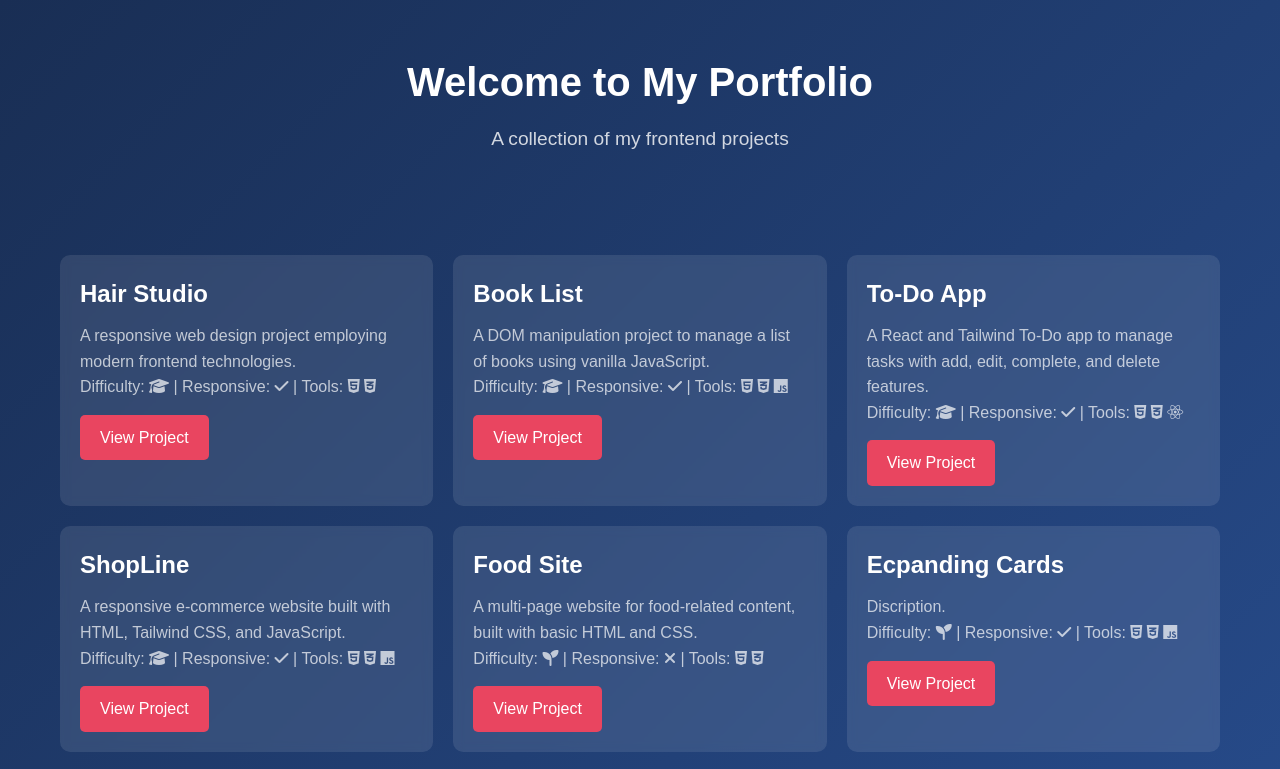
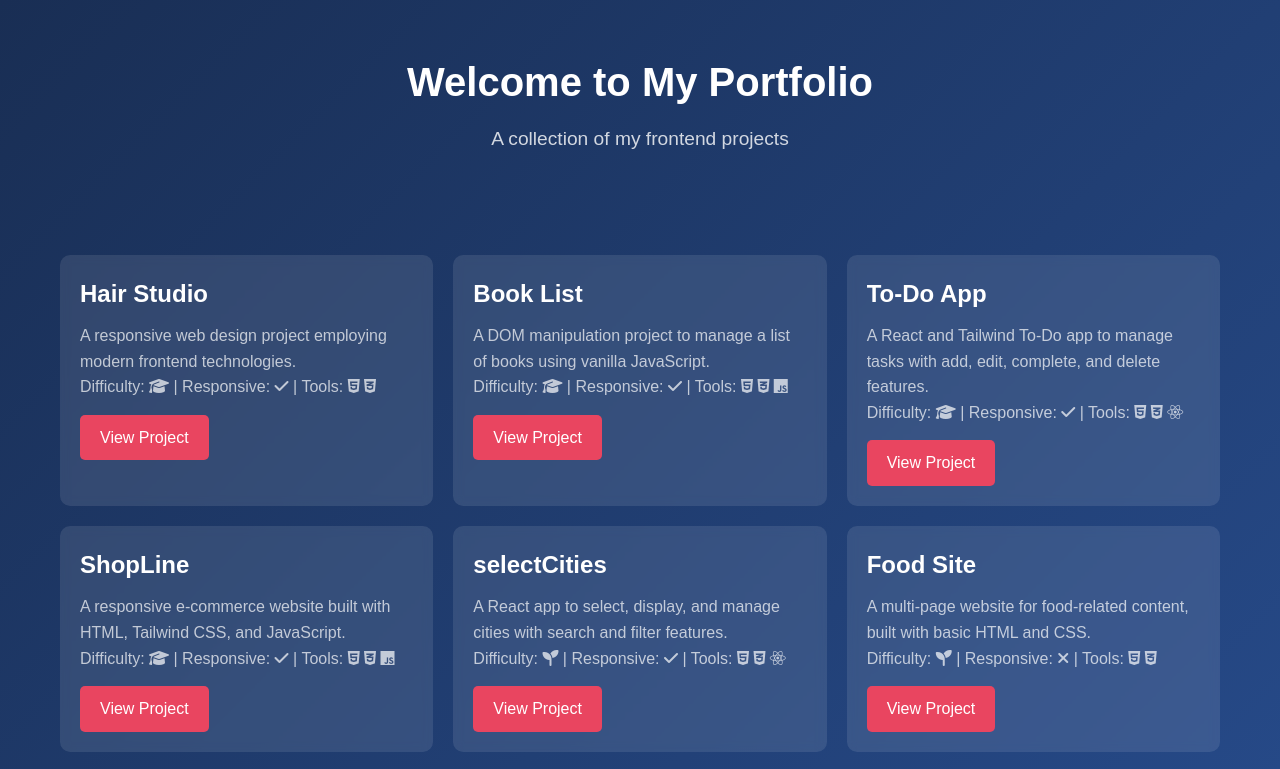
Before and after one commit to mahdyram/portfolio, a plain HTML site: page index.html in a window 1280 px wide. Shown: the top 769 px of the page. Drawn offline with Linux system fonts and the light colour scheme; a web font is replaced by a local one.

Commit message:
selectCities

```diff
--- a/index.html
+++ b/index.html
@@ -121,6 +121,31 @@
             </p>
             <a
               href="https://mahdyram.github.io/frontend-practice-projects/Projects/intermediate-tailwind/"
+              target="_blank"
+              >View Project</a
+            >
+          </div>
+        </div>
+
+        <div class="project-card">
+          <div class="project-info">
+            <h3>selectCities</h3>
+            <p>
+              A React app to select, display, and manage cities with search and
+              filter features.
+              <br />
+              Difficulty:
+              <span><i class="fas fa-seedling" title="Beginner"></i> </span>
+              | Responsive:
+              <span><i class="fas fa-check"></i> </span>
+              | Tools:
+              <span
+                ><i class="fab fa-html5"></i> <i class="fab fa-css3-alt"></i>
+                <i class="fab fa-react"></i
+              ></span>
+            </p>
+            <a
+              href="https://mahdyram.github.io/beginner-selectCities/"
               target="_blank"
               >View Project</a
             >
```
